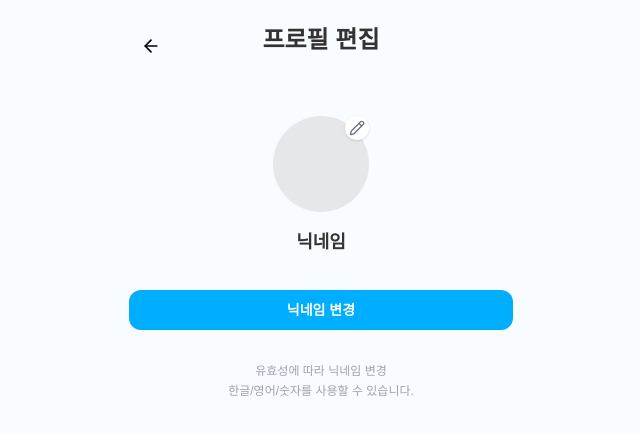
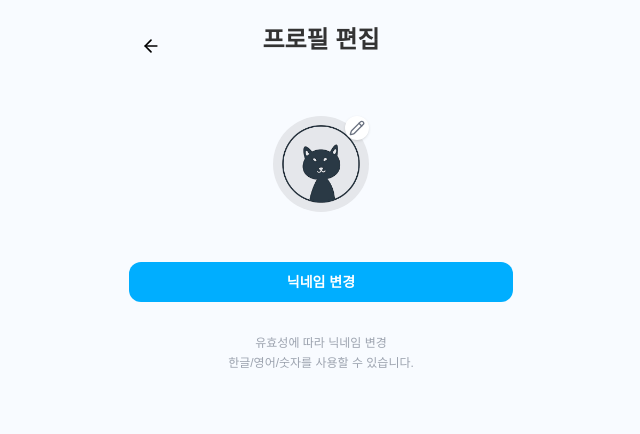
Before and after one commit to seonghoon1201/Travel_Front, a React (Create React App) app: page /edit/profile in a window 1280 px wide. Shown: the top 434 px of the page, without its empty margins (319-959 px from the left). Built offline with nearby package versions, Linux system fonts and the light colour scheme; a web font is replaced by a local one.

Commit message:
userStore_update

```diff
--- a/src/components/modal/SideMenu.jsx
+++ b/src/components/modal/SideMenu.jsx
@@ -15,35 +15,6 @@ const SideMenu = ({ onClose }) => {
   const profileImageUrl = useUserStore((state) => state.profileImageUrl);
   const isLoggedIn = useUserStore((state) => state.isLoggedIn);
   const logout = useUserStore((state) => state.logout);
-
-  useEffect(() => {
-    const fetchUserInfo = async () => {
-      if (!accessToken || nickname) {
-        return;
-      }
-
-      try {
-        const res = await axios.get('/api/user/me', {
-          headers: {
-            Authorization: `Bearer ${accessToken}`,
-          },
-        });
-
-        const { nickname, profileImageUrl } = res.data;
-
-        useUserStore.getState().login({
-          accessToken,
-          refreshToken,
-          nickname,
-          profileImageUrl,
-        });
-      } catch (err) {
-        console.error('유저 정보 가져오기 실패:', err);
-      }
-    };
-
-    fetchUserInfo();
-  }, [accessToken, nickname]);
 
   const handleProfileEdit = () => {
     navigate('/edit/profile');
--- a/src/pages/EditProfile.jsx
+++ b/src/pages/EditProfile.jsx
@@ -2,10 +2,14 @@ import React from 'react';
 import BackHeader from '../components/header/BackHeader';
 import PrimaryButton from '../components/common/PrimaryButton';
 import { Pencil } from 'lucide-react';
+import useUserStore from '../store/userStore';
+import profileDefault from '../assets/profile_default.png';
 
 const EditProfile = () => {
+  const nickname = useUserStore((state) => state.nickname);
+  const profileImageUrl = useUserStore((state) => state.profileImageUrl);
+
   return (
-    <>
     <div className="bg-background min-h-screen flex w-full justify-center px-4">
       <div className="w-full max-w-sm py-6 overflow-y-auto">
         <BackHeader title="프로필 편집" />
@@ -13,8 +17,12 @@ const EditProfile = () => {
         <div className="flex flex-col items-center">
           {/* 프로필 이미지 */}
           <div className="relative mt-6">
-              <div className="w-24 h-24 rounded-full bg-gray-200 flex items-center justify-center text-gray-500 text-4xl">
-                <img />
+            <div className="w-24 h-24 rounded-full bg-gray-200 flex items-center justify-center text-gray-500 overflow-hidden">
+              <img
+                src={profileImageUrl || profileDefault}
+                alt="프로필 이미지"
+                className="w-full h-full object-cover"
+              />
             </div>
 
             <button className="absolute top-0 right-0 bg-white rounded-full p-1 shadow">
@@ -22,7 +30,7 @@ const EditProfile = () => {
             </button>
           </div>
 
-            <p className="mt-4 font-semibold text-lg">닉네임</p>
+          <p className="mt-4 font-semibold text-lg">{nickname}</p>
 
           <PrimaryButton className="w-full m-4">닉네임 변경</PrimaryButton>
 
@@ -35,7 +43,6 @@ const EditProfile = () => {
         </div>
       </div>
     </div>
-    </>
   );
 };
 
--- a/src/pages/HomePage.jsx
+++ b/src/pages/HomePage.jsx
@@ -20,17 +20,8 @@ const HomePage = () => {
   const setState = useUserStore.setState;
 
   useEffect(() => {
-    const token = getItem('accessToken');
-    if (token) {
-      setState({
-        accessToken: token,
-        refreshToken: getItem('refreshToken'),
-        nickname: getItem('nickname'),
-        profileImageUrl: getItem('profileImageUrl'),
-        isLoggedIn: true,
-      });
-    }
-  }, []);
+  useUserStore.getState().initializeFromStorage();
+}, []);
 
   //더미값 test
   const dummyLocations = [
--- a/src/store/userStore.js
+++ b/src/store/userStore.js
@@ -2,12 +2,11 @@ import { create } from 'zustand';
 import { getItem, setItem, removeItem, clearAll } from '../utils/localStorage';
 
 const useUserStore = create((set) => ({
-  accessToken: getItem('accessToken'),
-  refreshToken: getItem('refreshToken'),
-  nickname: getItem('nickname'),
-  profileImageUrl: getItem('profileImageUrl'),
-
-  isLoggedIn: !!getItem('accessToken'),
+  accessToken: null,
+  refreshToken: null,
+  nickname: null,
+  profileImageUrl: null,
+  isLoggedIn: false,
 
   login: ({ accessToken, refreshToken, nickname, profileImageUrl }) => {
     setItem('accessToken', accessToken);
@@ -24,6 +23,23 @@ const useUserStore = create((set) => ({
     });
   },
 
+  initializeFromStorage: () => {
+    const accessToken = getItem('accessToken');
+    const refreshToken = getItem('refreshToken');
+    const nickname = getItem('nickname');
+    const profileImageUrl = getItem('profileImageUrl');
+
+    if (accessToken) {
+      set({
+        accessToken,
+        refreshToken,
+        nickname,
+        profileImageUrl,
+        isLoggedIn: true,
+      });
+    }
+  },
+
   logout: () => {
     clearAll();
     set({
```
Lines whose indentation alone changed are shown as unchanged.
